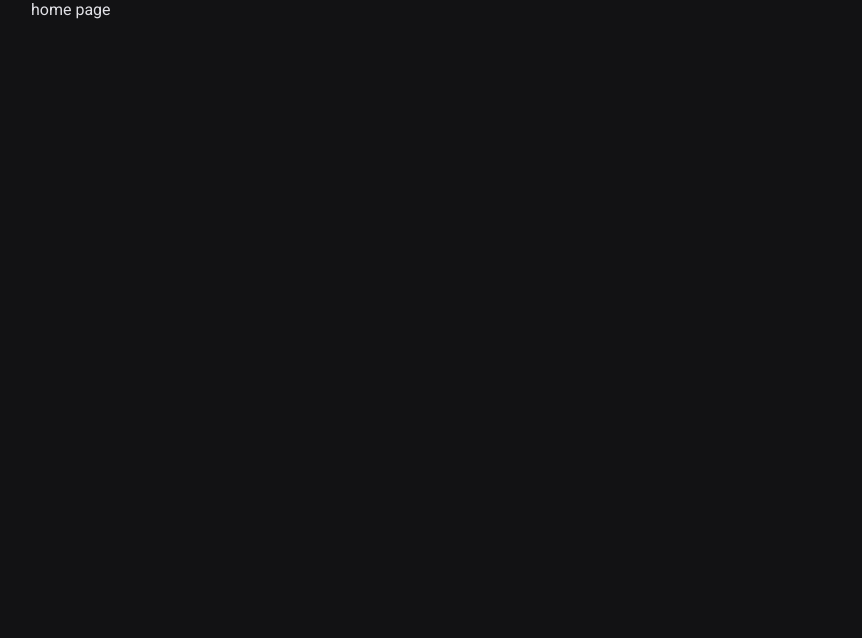
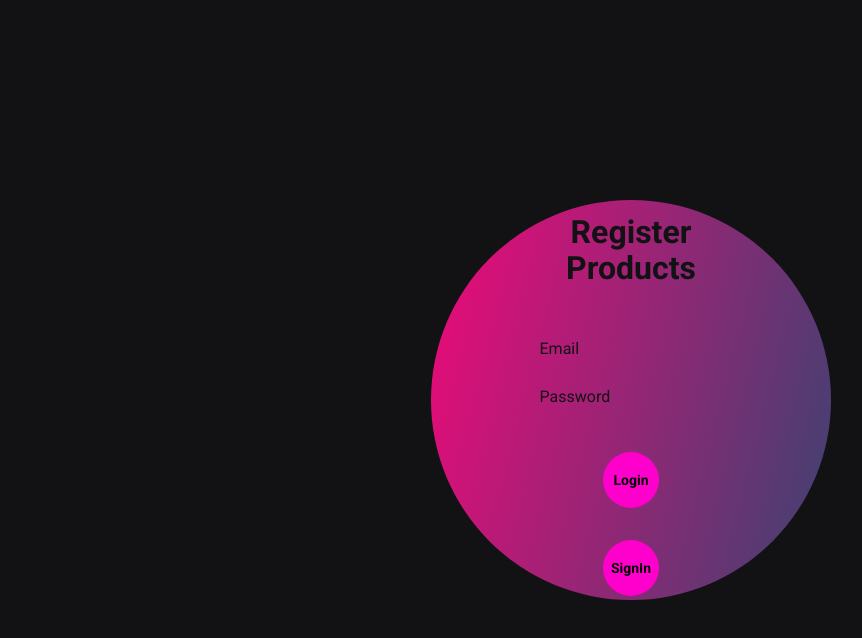
Before and after one commit to Gabriel-Donizetti/react-registerproduct-app, a React (Vite) app: page / in a window 1280 px wide. Shown: the top 638 px of the page, without its empty margins (9-871 px from the left). Built offline with nearby package versions, Linux system fonts and the light colour scheme.

Commit message:
parcial login

```diff
--- a/src/App.module.scss
+++ b/src/App.module.scss
@@ -4,5 +4,8 @@
 
     margin: 0 auto;
 
-
+    display: flex;
+    flex-direction: column;
+    justify-content: center;
+    align-items: center;
 }
--- a/src/App.tsx
+++ b/src/App.tsx
@@ -4,7 +4,7 @@ import { LoginBox } from "./components/loginBox"
 
 export function App() {
 
-  const  user  = true
+  const  user  = false
 
   return (
    <main className={style.contentWrapper}>
--- a/src/components/loginBox/index.tsx
+++ b/src/components/loginBox/index.tsx
@@ -1,7 +1,19 @@
-export function LoginBox(){
-    return(
-        <div>
-            login box
-        </div>
-    )
+import style from "./style.module.scss"
+
+export function LoginBox() {
+
+  return (
+       <div className={style.LoginBoxWrapper}>
+           <strong>Register Products</strong>
+
+           <form action="" className={style.FormLogin}>
+
+            <input type="text" placeholder="Email" />
+            <input type="password" placeholder="Password" />
+            <button type="submit" className={style.LoginButton}>Login</button>
+            <button className={style.SignInButton}>SignIn</button>
+
+           </form>
+       </div>
+  )
 }
--- a/src/components/loginBox/style.module.scss
+++ b/src/components/loginBox/style.module.scss
@@ -0,0 +1,71 @@
+.LoginBoxWrapper{
+    height: 400px;
+    width: 400px;
+    margin: 30px;
+
+    background: linear-gradient(104.3deg, #ee0979 0.48%, #3B4371 100%);
+    text-align: center;
+
+    border-radius: 50%;
+
+    display: grid;
+    grid-template-columns: 150px;
+    grid-template-rows: 100px;
+    justify-content: center;
+    align-items: center;
+
+    strong{
+        color: #121214;
+        font-size: 32px;
+        line-height: 36px;
+    }
+
+    .FormLogin{
+        align-self: center;
+        padding: 24px;
+
+        display: flex;
+        flex-direction: column;
+        align-items: center;
+        text-align: center;
+
+        position: relative;
+
+        input{
+            background: transparent;
+            border: 0;
+            padding: 24px;
+            resize: none;
+            height: 36px;
+            color: #121214;
+            font-size: 16px;
+            line-height: 24px;
+
+            &:focus {
+            outline: 0;
+            }
+
+            &::placeholder {
+                color: #121214;
+              }
+        }
+
+        .LoginButton{
+            float: left;
+        }
+
+        button{
+            font-size: 14px;
+            font-weight: bold;
+            border: none;
+            background: #f0c;
+            margin-top: 32px;
+            padding: 0.40px;
+            height: 56px;
+            width: 56px;
+            border-radius: 50%;
+        }
+
+    }
+
+}
```
